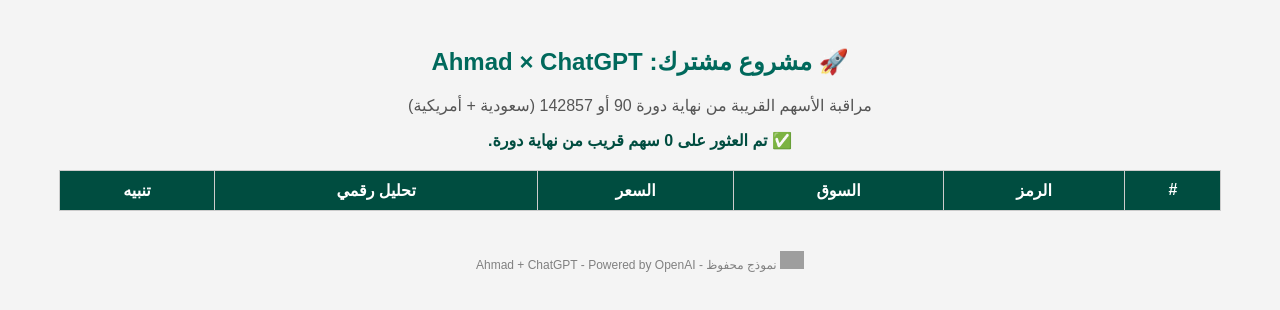
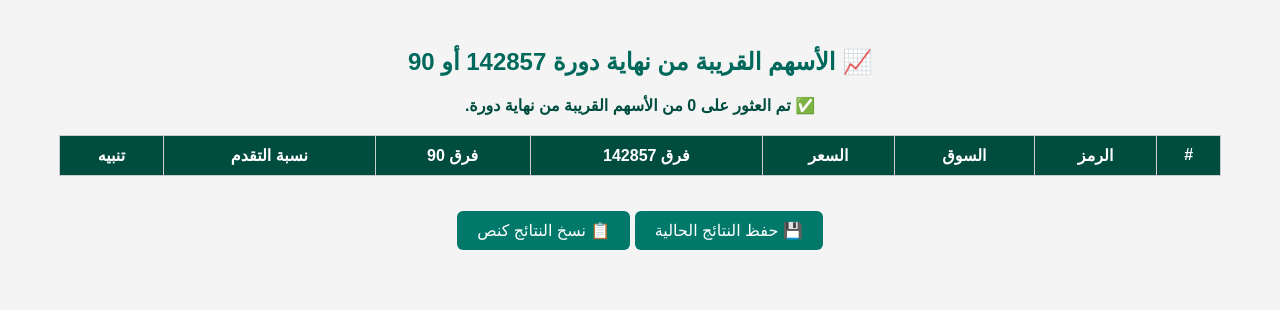
Before and after one commit to ahmadx2z/ahmadx, a plain HTML site: page index.html in a window 1280 px wide. Drawn offline with Linux system fonts and the light colour scheme; no server answers; grey boxes are pictures that could not be loaded.

Commit message:
Add files via upload
تحليل البيانات للاسهم خاص

```diff
--- a/index.html
+++ b/index.html
@@ -3,7 +3,7 @@
 <html lang="ar">
 <head>
   <meta charset="UTF-8" />
-  <title>مراقبة الدورة الرقمية - Ahmad × ChatGPT</title>
+  <title>مراقبة نهاية الدورة الرقمية للأسهم السعودية والأمريكية</title>
   <style>
     body {
       font-family: 'Cairo', sans-serif;
@@ -11,8 +11,6 @@
       padding: 20px;
       direction: rtl;
       text-align: center;
-      user-select: none;
-      -webkit-user-select: none;
     }
     h2 { color: #00695c; }
     table {
@@ -30,19 +28,28 @@
       color: white;
     }
     .alert { background: #fff3cd; color: #856404; font-weight: bold; }
+    .good { color: green; font-weight: bold; }
+    .bad { color: red; font-weight: bold; }
     #loading { color: #00695c; font-weight: bold; margin-top: 10px; }
     #count { margin-top: 10px; font-weight: bold; color: #004d40; }
-    footer {
-      margin-top: 40px;
-      color: gray;
-      font-size: 12px;
+    button {
+      margin-top: 15px;
+      padding: 10px 20px;
+      font-size: 16px;
+      background: #00796b;
+      color: white;
+      border: none;
+      border-radius: 6px;
+      cursor: pointer;
+    }
+    button:hover {
+      background: #004d40;
     }
   </style>
 </head>
 <body>
-  <h2>🚀 مشروع مشترك: Ahmad × ChatGPT</h2>
-  <p style="color: #555;">مراقبة الأسهم القريبة من نهاية دورة 90 أو 142857 (سعودية + أمريكية)</p>
-  <div id="loading">🔄 جاري تحليل السوق...</div>
+  <h2>📈 الأسهم القريبة من نهاية دورة <span dir="ltr">142857</span> أو <span dir="ltr">90</span></h2>
+  <div id="loading">🔄 جاري التحميل...</div>
   <div id="count"></div>
   <table id="results">
     <thead>
@@ -51,64 +58,131 @@
         <th>الرمز</th>
         <th>السوق</th>
         <th>السعر</th>
-        <th>تحليل رقمي</th>
+        <th>فرق 142857</th>
+        <th>فرق 90</th>
+        <th>نسبة التقدم</th>
         <th>تنبيه</th>
       </tr>
     </thead>
     <tbody></tbody>
   </table>
-  <footer>
-    <img src="https://upload.wikimedia.org/wikipedia/commons/0/04/ChatGPT_logo.svg" width="24" />
-    نموذج محفوظ - Ahmad + ChatGPT - Powered by OpenAI
-  </footer>
+
+  <button onclick="saveData()">💾 حفظ النتائج الحالية</button>
+  <button onclick="copyToClipboard()">📋 نسخ النتائج كنص</button>
+  <audio id="alertSound" src="https://www.soundjay.com/buttons/beep-07.wav" preload="auto"></audio>
+
   <script>
-    const us = ["AAPL", "MSFT", "TSLA", "NVDA", "AMZN", "CNSP"];
-    const sa = ["2222.SR", "2010.SR", "1211.SR", "TADAWUL.SR"];
-    const all = us.map(s => ({ s, m: "🇺🇸" })).concat(sa.map(s => ({ s, m: "🇸🇦" })));
+    const usSymbols = [
+      'AAPL','MSFT','TSLA','NVDA','AMZN','META','GOOGL','NFLX','INTC','AMD',
+      'BABA','CRM','ORCL','CSCO','QCOM','ADBE','AVGO','TXN','PYPL','SHOP',
+      'ZM','UBER','ABNB','PLTR','ROKU','COIN','SQ','MRNA','PFE','JNJ',
+      'XOM','CVX','BA','GE','GM','F','T','VZ','WMT','COST',
+      'NKE','SBUX','MCD','DIS','PEP','KO','WFC','BAC','GS','JPM','CNSP'
+    ];
 
-    const b1 = 142857, b2 = 90;
-    const results = [];
+    const saSymbols = [
+      '2222','2010','1211','7010','2380','2020','3030','TADAWUL',
+      '1050','1040','1060','1080','1140','1150','8230','8170','8010','8210','8310','8280',
+      '6050','6020','6010','4002','4260','4080','4200','4013','4008','4050'
+    ];
 
-    function obf(p) {
-      let r1 = Math.abs(p - Math.round(p / b1) * b1);
-      let r2 = Math.abs(p - Math.round(p / b2) * b2);
-      let near = r1 < 1 || r2 < 1;
-      return { r1: r1.toFixed(2), r2: r2.toFixed(2), near };
-    }
+    const allSymbols = usSymbols.map(s => ({ symbol: s, market: '🇺🇸 أمريكا' }))
+      .concat(saSymbols.map(s => ({ symbol: s + ".SR", market: '🇸🇦 السعودية' })));
 
-    async function fetchPrice(sym) {
+    const base142857 = 142857;
+    const base90 = 90;
+    const savedData = [];
+
+    async function fetchData(symbol) {
       try {
-        const res = await fetch(`https://query1.finance.yahoo.com/v8/finance/chart/${sym}`);
+        const res = await fetch(`https://query1.finance.yahoo.com/v8/finance/chart/${symbol}`);
         const data = await res.json();
-        return data?.chart?.result?.[0]?.meta?.regularMarketPrice || null;
-      } catch {
+        const price = data?.chart?.result?.[0]?.meta?.regularMarketPrice;
+        return price ? { symbol, price } : null;
+      } catch (err) {
+        console.warn('فشل في جلب البيانات:', symbol);
         return null;
       }
     }
 
     async function analyze() {
-      const tbody = document.querySelector("#results tbody");
-      let i = 1, found = 0;
-      for (const { s, m } of all) {
-        const p = await fetchPrice(s);
-        if (!p) continue;
-        const { r1, r2, near } = obf(p);
-        if (near) found++;
-        const row = document.createElement("tr");
-        row.innerHTML = `
-          <td>${i++}</td>
-          <td>${s.replace(".SR", "")}</td>
-          <td>${m}</td>
-          <td>${p.toFixed(2)}</td>
-          <td>↯ ${r1} / ${r2}</td>
-          <td class="alert">${near ? "📌 قريب" : ""}</td>`;
-        tbody.appendChild(row);
+      const table = document.querySelector('#results tbody');
+      const countDiv = document.getElementById('count');
+      let matchCount = 0;
+      let counter = 1;
+
+      for (const { symbol, market } of allSymbols) {
+        const data = await fetchData(symbol);
+        if (!data || !data.price) continue;
+
+        const price = data.price;
+        const diff142857 = Math.abs(price - Math.round(price / base142857) * base142857);
+        const diff90 = Math.abs(price - Math.round(price / base90) * base90);
+        const percent = ((price % base142857) / base142857 * 100);
+
+        const isNear = diff142857 < 1 || diff90 < 1 || percent >= 99;
+
+        if (isNear) {
+          document.getElementById("alertSound").play();
+          matchCount++;
+          const rowData = {
+            symbol: symbol.replace('.SR', ''),
+            market,
+            price: price.toFixed(2),
+            diff142857: diff142857.toFixed(2),
+            diff90: diff90.toFixed(2),
+            percent: percent.toFixed(2) + '%'
+          };
+          savedData.push(rowData);
+
+          const row = document.createElement('tr');
+          row.innerHTML = `
+            <td>${counter++}</td>
+            <td>${rowData.symbol}</td>
+            <td>${rowData.market}</td>
+            <td>${rowData.price}</td>
+            <td>${rowData.diff142857}</td>
+            <td>${rowData.diff90}</td>
+            <td>${rowData.percent}</td>
+            <td class="alert">⚠️ قريب من نهاية دورة</td>
+          `;
+          table.appendChild(row);
+        }
       }
-      document.getElementById("count").textContent = `✅ تم العثور على ${found} سهم قريب من نهاية دورة.`;
-      document.getElementById("loading").style.display = "none";
+
+      countDiv.textContent = `✅ تم العثور على ${matchCount} من الأسهم القريبة من نهاية دورة.`;
+      document.getElementById('loading').style.display = 'none';
     }
 
-    setInterval(() => { console.clear(); }, 1000);
+    function saveData() {
+      if (savedData.length === 0) {
+        alert('لا توجد بيانات لحفظها.');
+        return;
+      }
+      const content = JSON.stringify(savedData, null, 2);
+      const blob = new Blob([content], { type: 'application/json' });
+      const url = URL.createObjectURL(blob);
+      const a = document.createElement('a');
+      a.href = url;
+      a.download = 'cycle-alerts.json';
+      a.click();
+    }
+
+    function copyToClipboard() {
+      if (savedData.length === 0) {
+        alert("لا توجد نتائج لنسخها.");
+        return;
+      }
+
+      const rows = savedData.map((item, idx) =>
+        `${idx + 1}. ${item.symbol} (${item.market}) - السعر: ${item.price} - فرق 142857: ${item.diff142857} - فرق 90: ${item.diff90} - تقدم: ${item.percent}`
+      ).join('\n');
+
+      navigator.clipboard.writeText(rows).then(() => {
+        alert("✅ تم نسخ النتائج إلى الحافظة!");
+      });
+    }
+
     analyze();
   </script>
 </body>
```
